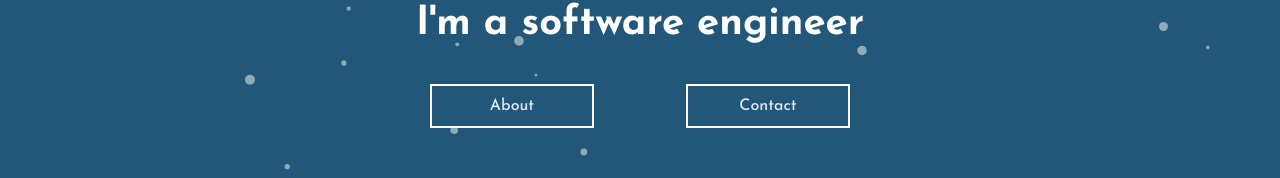
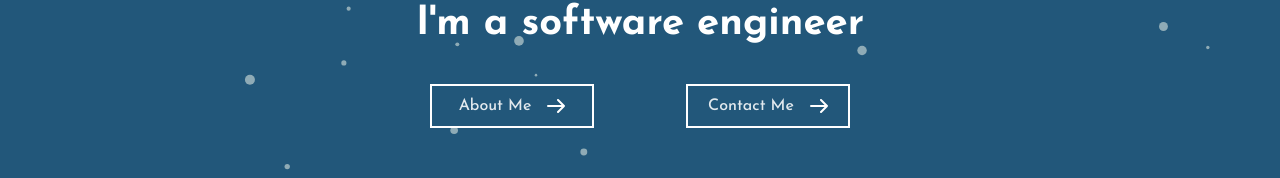
Before and after one commit to Jcase22/Portfolio, a React (Vite) app: page / in a window 1280 px wide. Shown: the part 340-518 px from the top of the page. Built offline with nearby package versions, Linux system fonts and the light colour scheme.

Commit message:
added arrow and animation to homeButtons

```diff
--- a/src/components/Home/index.tsx
+++ b/src/components/Home/index.tsx
@@ -92,8 +92,8 @@ const Home = () => {
           (<h3 className='subtitle'>I'm a software engineer</h3>)
         }
         <div className='home-button-top-container'>
-          <HomeButton buttonText='About' />
-          <HomeButton buttonText='Contact' />
+          <HomeButton buttonText='About Me' />
+          <HomeButton buttonText='Contact Me' />
         </div>
       </div>
     </div>
--- a/src/components/HomeButton/index.css
+++ b/src/components/HomeButton/index.css
@@ -32,3 +32,12 @@
   opacity: 1;
   transform: translateX(0);
 }
+
+.arrow {
+  margin-left: 1.25vw;
+  transition: transform 0.3s;
+}
+
+.home-button-container:hover .arrow{
+  transform: rotateZ(90deg);
+}
--- a/src/components/HomeButton/index.tsx
+++ b/src/components/HomeButton/index.tsx
@@ -6,9 +6,18 @@ type HomeButtonProps = {
 
 const HomeButton = ({ buttonText }: HomeButtonProps) => {
 
+  const clickBehavior = () => {
+    if (buttonText === 'About Me') {
+      return () => window.scrollTo({ top: 725, behavior: 'smooth' })
+    } else {
+      return () => window.scrollTo({ top: 2297, behavior: 'smooth' })
+    }
+  }
+
   return (
-    <div className='home-button-container fade-in'>
+    <div className='home-button-container fade-in' onClick={clickBehavior()}>
       <div className='home-button-text'>{buttonText}</div>
+        <svg xmlns="http://www.w3.org/2000/svg" width="18" height="14" className="arrow"><path fill="none" fill-rule="evenodd" stroke="#ffffff" stroke-linecap="round" stroke-linejoin="round" stroke-width="2" d="M1 7h16M11 1l6 6-6 6"></path></svg>
     </div>
   )
 }
--- a/src/components/Navbar/index.tsx
+++ b/src/components/Navbar/index.tsx
@@ -50,7 +50,7 @@ const Navbar = () => {
           <div className='navbar-link' onClick={() => window.scrollTo({ top: 0, behavior: 'smooth' })}>Home</div>
           <div className='navbar-link' onClick={() => window.scrollTo({ top: 725, behavior: 'smooth' })}>About</div>
           <div className='navbar-link' onClick={() => window.scrollTo({ top: 1245, behavior: 'smooth' })}>Timeline</div>
-          <div className='navbar-link' onClick={() => window.scrollTo({ top: 2026, behavior: 'smooth' })}>Contact</div>
+          <div className='navbar-link' onClick={() => window.scrollTo({ top: 2297, behavior: 'smooth' })}>Contact</div>
         </div>
       </div>
     </>
```
